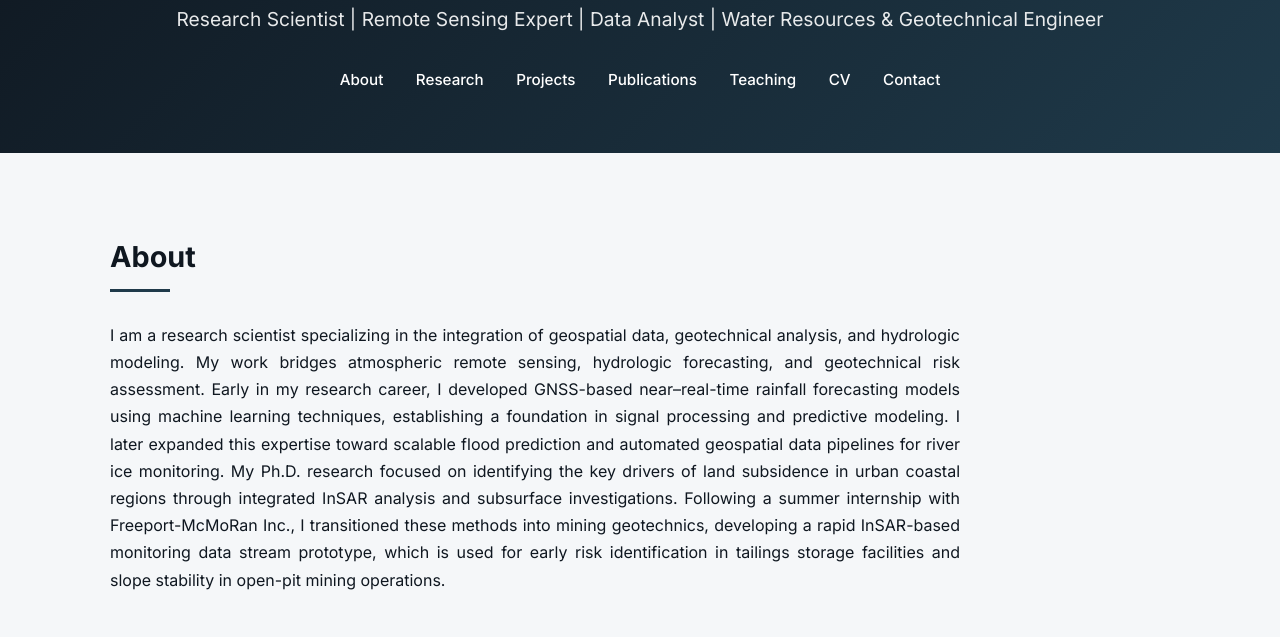
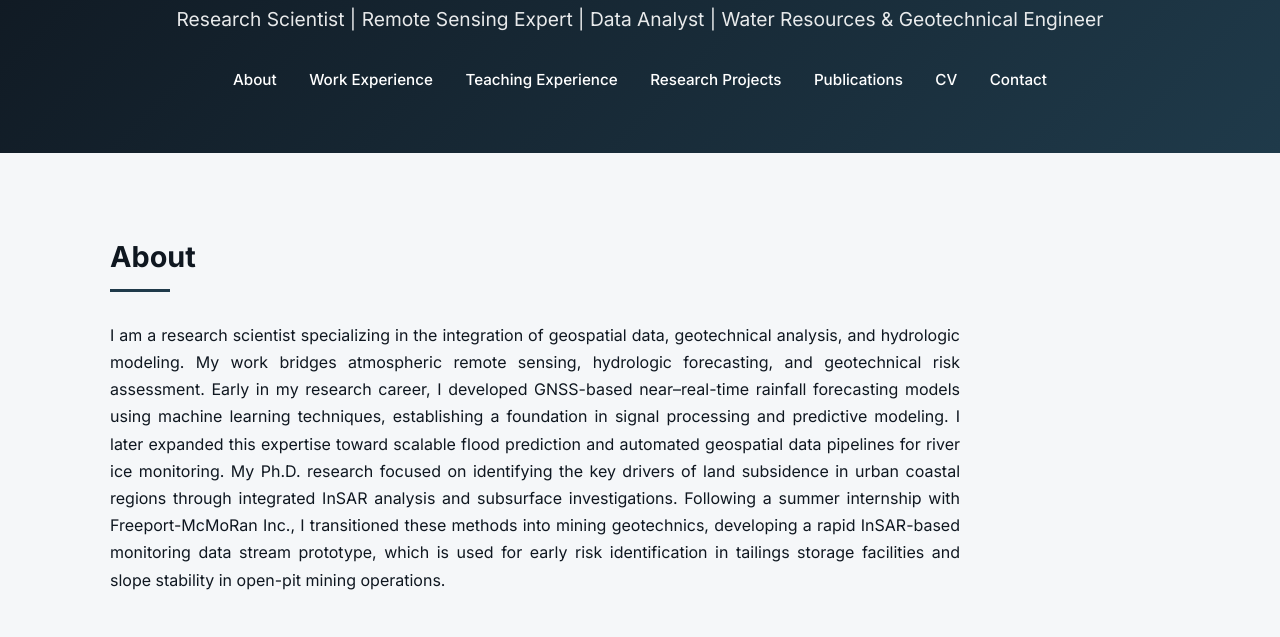
Before and after one commit to zhoobin365/zhoobin.us, a plain HTML site: page index.html in a window 1280 px wide. Shown: the part 163-800 px from the top of the page. Drawn offline with Linux system fonts and the light colour scheme.

Commit message:
Update index.html

```diff
--- a/index.html
+++ b/index.html
@@ -18,10 +18,10 @@
   <h2>Research Scientist | Remote Sensing Expert | Data Analyst | Water Resources & Geotechnical Engineer</h2>
   <nav>
     <a href="#about">About</a>
-    <a href="#research">Research</a>
-    <a href="#projects">Projects</a>
+    <a href="#experience"> Work Experience</a>
+    <a href="#teaching">Teaching Experience</a>
+    <a href="#research">Research Projects</a>
     <a href="#publications">Publications</a>
-    <a href="#teaching">Teaching</a>
     <a href="#cv">CV</a>
     <a href="#contact">Contact</a>
   </nav>
```
